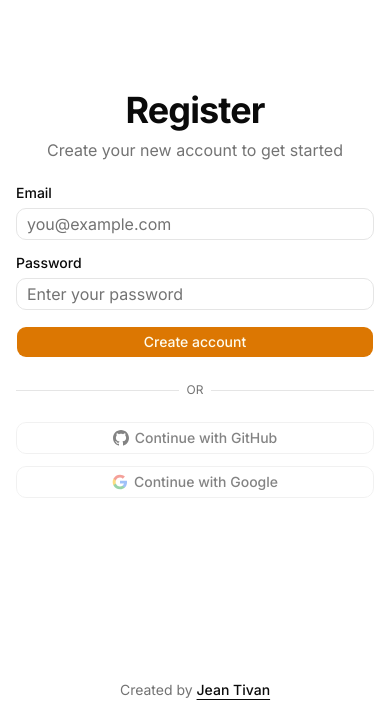
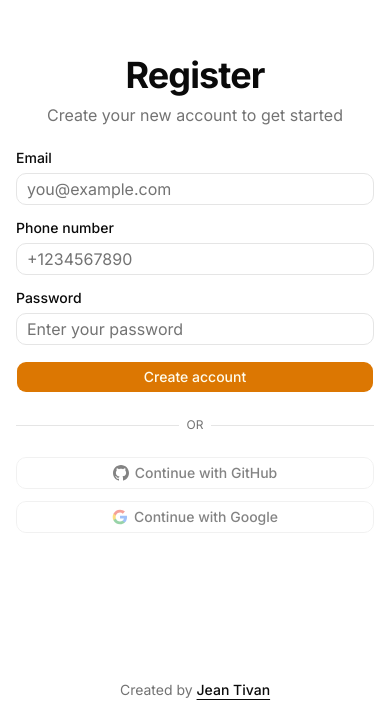
Before and after one commit to jeantivan/auth-service, a Next.js app in the folder docker/frontend/: page /register in a window 390 px wide. Shown: the part 128-844 px from the top of the page. Built offline with nearby package versions, Linux system fonts and the light colour scheme.

Commit message:
ADD: Campo 'phoneNumber' para el registro de usuarios

```diff
--- a/docker/frontend/app/register/page.tsx
+++ b/docker/frontend/app/register/page.tsx
@@ -66,6 +66,15 @@ export default function RegisterPage() {
             />
           </div>
           <div className="space-y-2">
+            <Label htmlFor="phoneNumber">Phone number</Label>
+            <Input
+              id="phoneNumber"
+              type="tel"
+              placeholder="+1234567890"
+              required
+            />
+          </div>
+          <div className="space-y-2">
             <Label htmlFor="password">Password</Label>
             <Input
               id="password"
```
